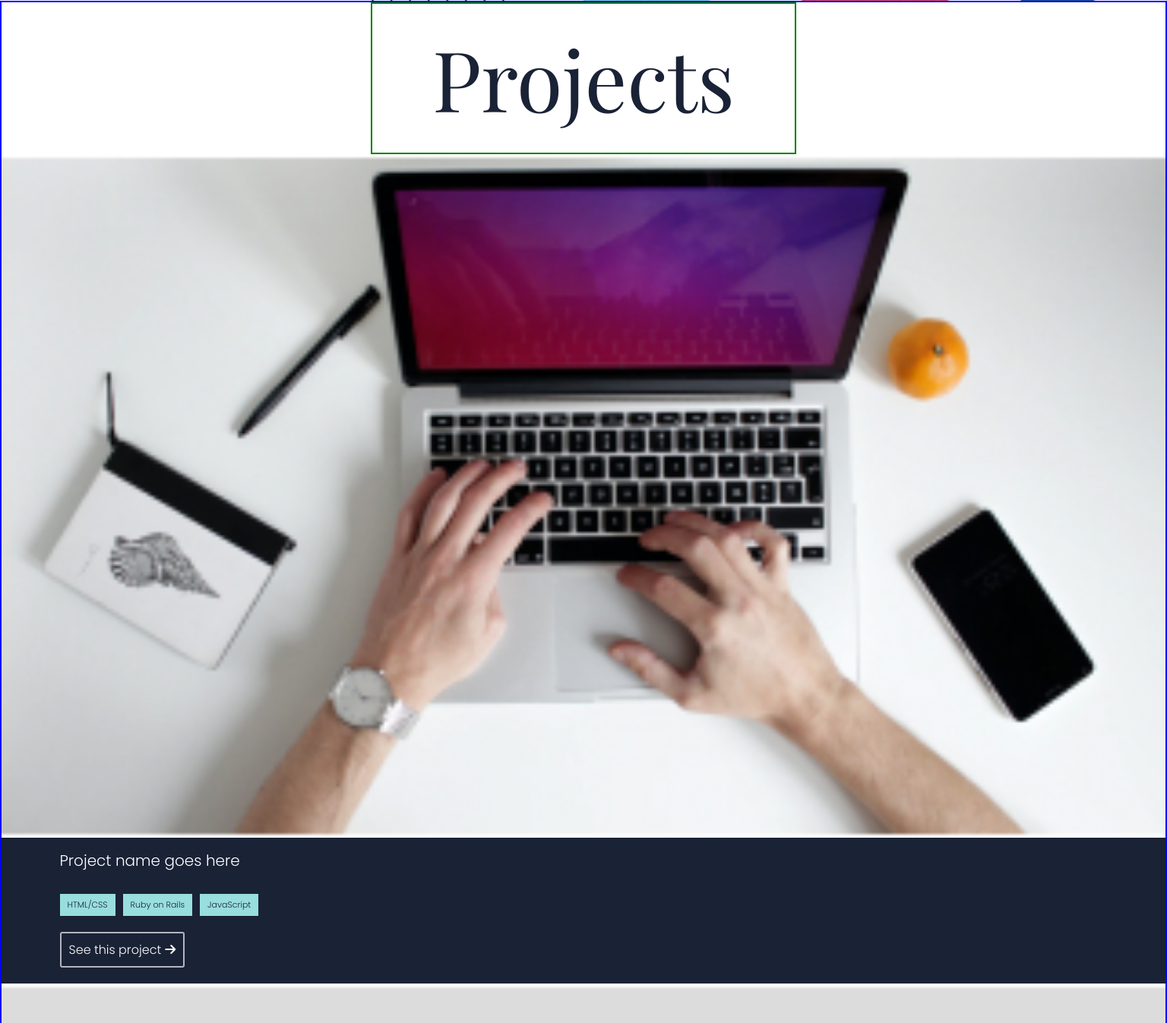
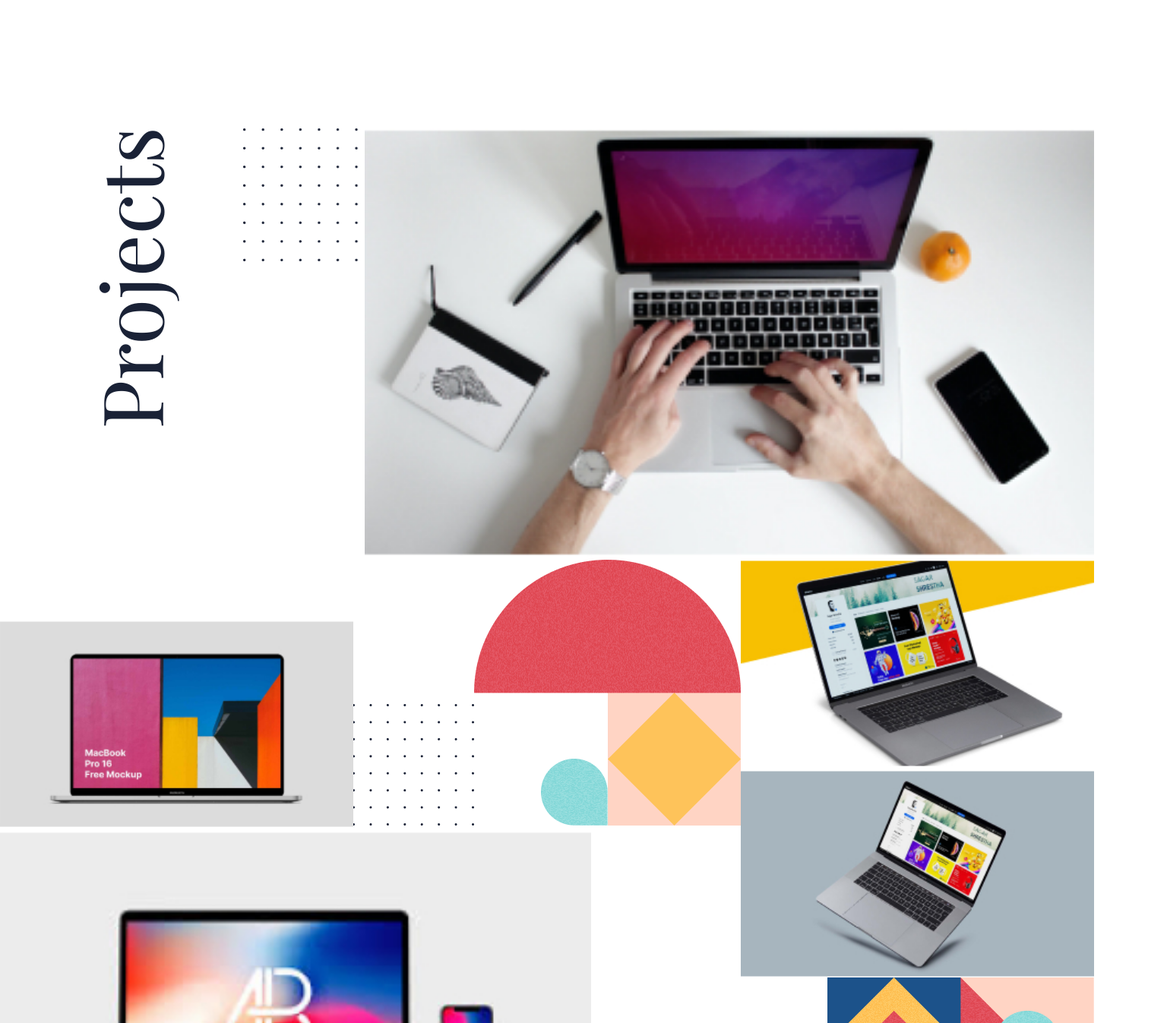
Before and after one commit to GiuseppeTG/Portfolio-Project, a website: page index.html in a window 1536 px wide. Shown: the part 1053-2400 px from the top of the page at 76% size. Drawn offline with nearby package versions, Linux system fonts and the light colour scheme.

Commit message:
Responsive project section

```diff
--- a/index.html
+++ b/index.html
@@ -46,12 +46,18 @@
 
   <!-- WORK SECTION -->
   <div class="work-section-container">
+
+    <div class="container-1">
+
     <div class="section-info-container project-section-title">
       <h2>Projects</h2>
       </div>
-      <section class="work-section work-section-grid">
-        <div class="project-container">
+
+
+        <div class="project-container project-1">
           <img src="images/project-1.jpg" alt="project image">
+
+          <div class="single-project-info">
             <h2>Project name goes here</h2>
           <ul>
             <li>HTML/CSS</li>
@@ -60,8 +66,18 @@
           </ul>
           <a href="#">See this project<i class="fa-solid fa-arrow-right"></i></a>
           </div>
-        <div class="project-container">
+        </div>
+
+    </div>
+
+
+
+    <div class="container-2">
+      <div class="group-2-3">
+        <div class="project-container project-2">
           <img src="images/project-2.jpg" alt="project image">
+
+          <div class="single-project-info">
                 <h2>Project name goes here</h2>
               <ul>
                 <li>HTML/CSS</li>
@@ -70,8 +86,12 @@
               </ul>
               <a href="#">See this project<i class="fa-solid fa-arrow-right"></i></a>
             </div>
-        <div class="project-container">
+          </div>
+
+        <div class="project-container project-3">
           <img src="images/project-3.jpg" alt="project image">
+
+          <div class="single-project-info">
             <h2>Project name goes here</h2>
           <ul>
             <li>HTML/CSS</li>
@@ -80,8 +100,14 @@
           </ul>
           <a href="#">See this project<i class="fa-solid fa-arrow-right"></i></a>
           </div>
-        <div class="project-container">
+        </div>
+      </div>
+
+      <div class="group-4-5">
+        <div class="project-container project-4">
           <img src="images/project-4.jpg" alt="project image">
+
+          <div class="single-project-info">
             <h2>Project name goes here</h2>
           <ul>
             <li>HTML/CSS</li>
@@ -90,8 +116,12 @@
           </ul>
           <a href="#">See this project<i class="fa-solid fa-arrow-right"></i></a>
           </div>
-        <div class="project-container">
+        </div>
+
+        <div class="project-container project-5">
           <img src="images/project-5.jpg" alt="project image">
+
+          <div class="single-project-info">
             <h2>Project name goes here</h2>
           <ul>
             <li>HTML/CSS</li>
@@ -100,8 +130,18 @@
           </ul>
           <a href="#">See this project<i class="fa-solid fa-arrow-right"></i></a>
           </div>
-        <div class="project-container">
+        </div>
+      </div>
+
+    </div>
+
+
+      <div class="container-3">
+
+        <div class="project-container project-6">
           <img class="project-image" src="images/project-6.jpg" alt="project image">
+
+          <div class="single-project-info">
             <h2 class="project-name">Project name goes here</h2>
           <ul class="languages-list">
             <li>HTML/CSS</li>
@@ -110,6 +150,12 @@
           </ul>
           <a href="#">See this project<i class="fa-solid fa-arrow-right"></i></a>
           </div>
+        </div>
+
+      </div>
+
+
+
       </section>
   </div>
 
--- a/styles.css
+++ b/styles.css
@@ -33,6 +33,10 @@ p {
   font-family: 'Poppins', sans-serif;
   font-size: 14px;
   color: #1a2236;
+}
+
+label {
+  display: none;
 }
 
 .nav-menu {
@@ -108,11 +112,6 @@ footer a {
 
 /* Work section  */
 
-.work-section-grid {
-  display: grid;
-  grid-template-columns: auto;
-}
-
 .project-container {
   background-color: #1a2236;
   padding-bottom: 32px;
@@ -184,10 +183,6 @@ footer ul {
 
 /* About section */
 
-.about-section-container {
-  border: green solid 2px;
-}
-
 .cv-button {
   height: 50px;
   width: 100%;
@@ -247,10 +242,6 @@ footer ul {
 }
 
 /* Get started section */
-
-.get-started-section-container {
-  border: magenta solid 2px;
-}
 
 .section-info-container form {
   margin: 35px auto;
@@ -327,18 +318,21 @@ footer {
     font-size: 110px;
   }
 
-/* headline section */
+  .section-info-container {
+    display: block;
+    flex-direction: column;
+    align-items: flex-start;
+  }
 
 .headline-section-container {
-  /* border: red solid 2px; */
   display: flex;
+  margin:0;
+  padding: 0;
 }
 
 .headline-container {
-  /* border: green solid 2px; */
   display: flex;
   flex-direction: column;
-  justify-content: center;
   width: 50%;
   padding: 90px 90px 260px 160px;
   margin: 0;
@@ -359,7 +353,6 @@ footer {
   background-image: url(images/headline-section-background.png);
   background-size: 100%;
   background-repeat: no-repeat;
-  /* border: goldenrod solid 2px; */
 }
 
 .background-separator {
@@ -368,18 +361,97 @@ footer {
 
 /* work section */
 
+.project-container {
+  background-color: transparent;
+  padding-bottom: 0;
+}
+
+
+.single-project-info {
+  display: none;
+}
+
 .work-section-container {
-  border: blue solid 2px;
+  margin:  210px 0 0 0;
+  padding: 0;
+}
+
+.container-1 {
+  display: flex;
+  height: 558;
 }
 
 .project-section-title {
-  border: green solid 2px;
+  width: 480px;
+  height: auto;
+  padding: 0;
+  margin: 0;
+  background-image: url(images/image-dots.png);
+  background-position: 105% 0%;
+  background-repeat: no-repeat;
+}
+
+.project-section-title h2{
+  transform: rotate(-90deg) translateX(-90px) translateY(-70px);
+}
+
+.project-section-title h2 {
+  margin: 0;
+  padding: 0;
+}
+
+.project-1 {
+  padding:0;
+  margin:0;
+  height: auto;
+  width: 960px;
+}
+
+.container-2 {
+  width: 100%;
+  height: 815px;
+  display: flex;
+}
+
+
+.group-2-3 {
+  width: 975px;
+  padding-top: 80px;
+  background-image: url(images/image-geometry-2.png), url(images/figure-red.png);
+  background-repeat: no-repeat, no-repeat;
+  background-position: 100% 0%, 100% 100%;
+}
+
+.group-4-5{
+  width: 465px;
+  background-image: url(images/image-geometry-3.png);
+  background-repeat: no-repeat;
+  background-position: 100% 86%;
+}
+
+.project-2 {
+  width: 465px;
+}
+
+.project-3 {
+  width: 778px;
+}
+
+.container-3 {
+  background-image: url(images/figure-yellow.png), url(images/image-geometry-4.png);
+  background-repeat: no-repeat, no-repeat;
+  background-position: 52.5% 0%, 0% 0%;
+}
+
+.project-6 {
+  margin-left: 799px;
+  width: 465px;
+  height: auto;
 }
 
 /* about section */
 
 .about-section-container {
-  border: red solid 2px;
   display: flex;
   flex-direction: row-reverse;
   justify-content: space-between;
@@ -388,7 +460,6 @@ footer {
 }
 
 .about-info-contaiener {
-  border: green solid 2px;
   margin: 0;
   width: 50%;
   padding-right: 80px;
@@ -399,7 +470,6 @@ footer {
 }
 
 .about-boxes-grid {
-  border: goldenrod solid 2px;
   display: grid;
   grid-template-columns: 1fr 1fr;
   margin: 0;
@@ -411,15 +481,24 @@ footer {
 
 /* info section */
 
-.section-info-container {
-  display: flex;
-  flex-direction: column;
-  align-items: center;
-  margin: auto;
-  width: 560px;
+.get-started-section-container {
+  width: 100%;
+  background-image: url(images/image-geometry-6.png), url(images/image-geometry-7.png);
+  background-repeat: no-repeat, no-repeat;
+  background-position: 0% 0%, 100% 100%;
+  padding: 100px;
+  margin-top: 100px;
 }
 
+.get-started-section-container .section-info-container{
+  width: 621px;
+  margin: auto;
+
+}
+
+
 form label {
+  display:block;
   font-family: 'Poppins', sans-serif;
   font-size: 12px;
   color: #7D7C84;
@@ -435,12 +514,8 @@ textarea::placeholder {
 
 .inputs-container {
   display: flex;
-  justify-content: space-evenly ;
+  justify-content: space-between ;
   margin-bottom: 16px;
-}
-
-.user-name-container {
-
 }
 
 .user-email-container {
```
Also changed, not shown: images/figure-red.png (added), images/figure-yellow.png (added), images/image-geometry-2.png (added), images/image-geometry-3.png (added), images/image-geometry-4.png (added), images/image-geometry-6.png (added), images/image-geometry-7.png (added), images/image_dots-2.png (added). Lines whose indentation alone changed are shown as unchanged.
